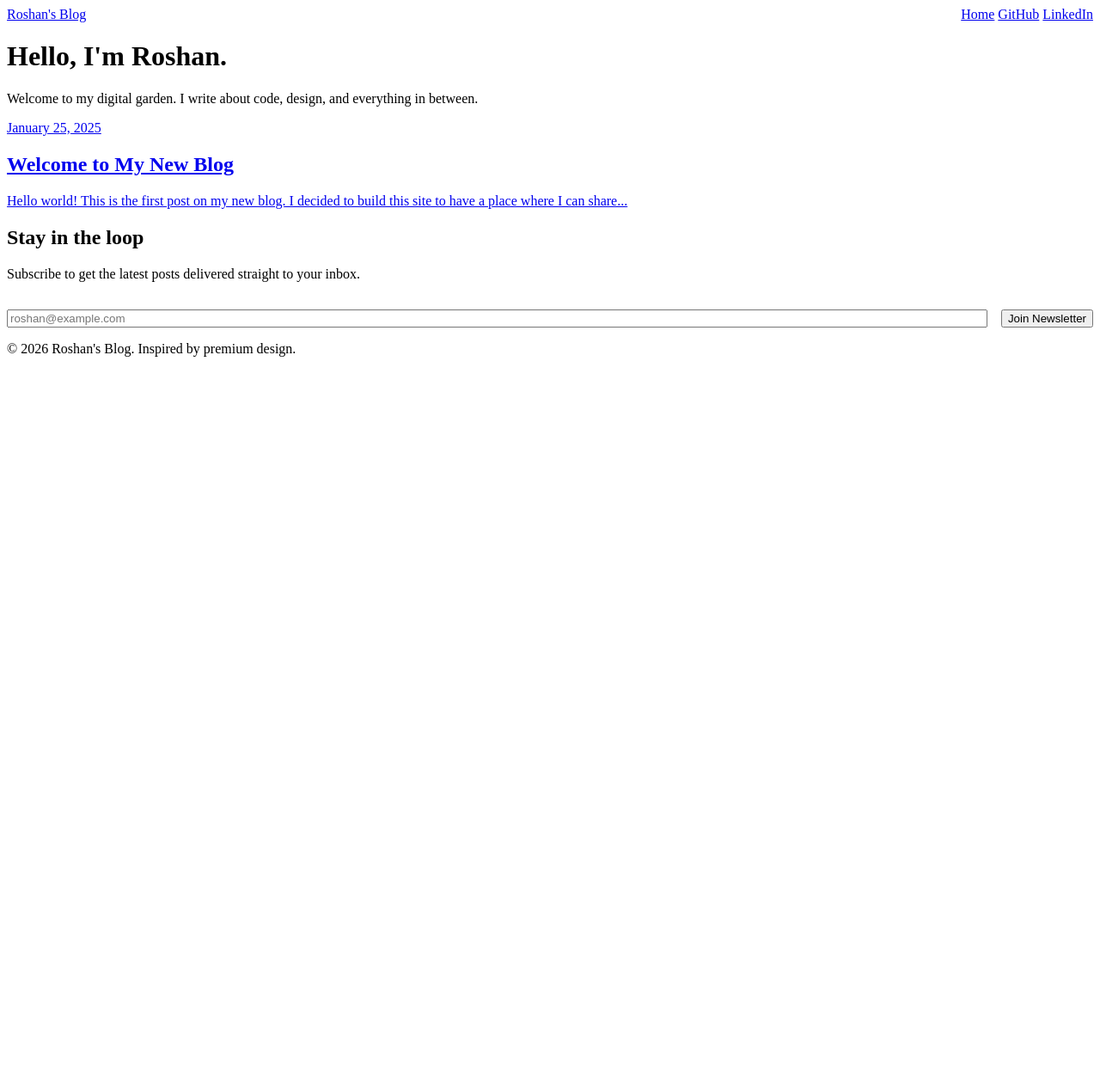
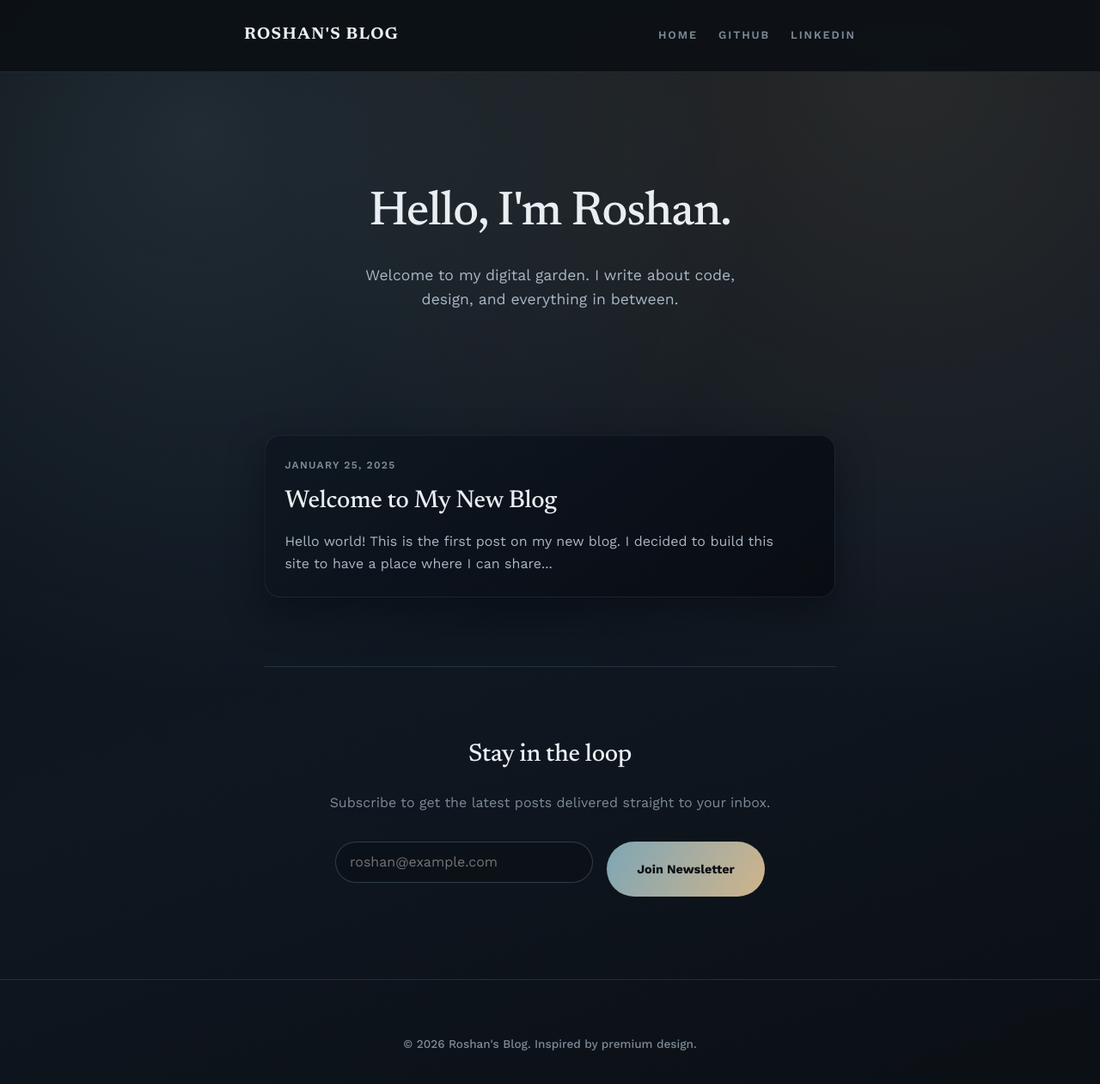
Before and after one commit to roshanis/roshanis.github.io, a Jekyll site: the page built from index.html, in a window 1280 px wide and 1305 px high. Shown: the top 1261 px of the window at 86% size. Built offline with Jekyll 4.4.1, drawn with Linux system fonts in a browser that asks for light colours.

Commit message:
fix stylesheet link cache bust

```diff
--- a/_layouts/default.html
+++ b/_layouts/default.html
@@ -13,7 +13,7 @@
     <link rel="preconnect" href="https://fonts.googleapis.com">
     <link rel="preconnect" href="https://fonts.gstatic.com" crossorigin>
     <link href="https://fonts.googleapis.com/css2?family=Newsreader:opsz,wght@6..72,300;6..72,500;6..72,700&family=Work+Sans:wght@300;400;500;600;700&display=swap" rel="stylesheet">
-    <link rel="stylesheet" href="{{ " /assets/css/style.css" | relative_url }}">
+    <link rel="stylesheet" href="{{ "/assets/css/style.css?v=20250125" | relative_url }}">
     <link rel="canonical" href="{{ page.url | replace:'index.html','' | absolute_url }}">
 
     <!-- Social Meta Labels -->
@@ -30,9 +30,9 @@
 
     <nav class="navbar">
         <div class="container" style="width: 100%; display: flex; justify-content: space-between; align-items: center;">
-            <a class="nav-brand" href="{{ " /" | relative_url }}">{{ site.title | escape }}</a>
+            <a class="nav-brand" href="{{ "/" | relative_url }}">{{ site.title | escape }}</a>
             <div class="nav-links">
-                <a class="nav-link" href="{{ " /" | relative_url }}">Home</a>
+                <a class="nav-link" href="{{ "/" | relative_url }}">Home</a>
                 <a class="nav-link" href="https://github.com/{{ site.github_username }}">GitHub</a>
                 <a class="nav-link" href="https://linkedin.com/in/{{ site.linkedin_username }}">LinkedIn</a>
             </div>
```
